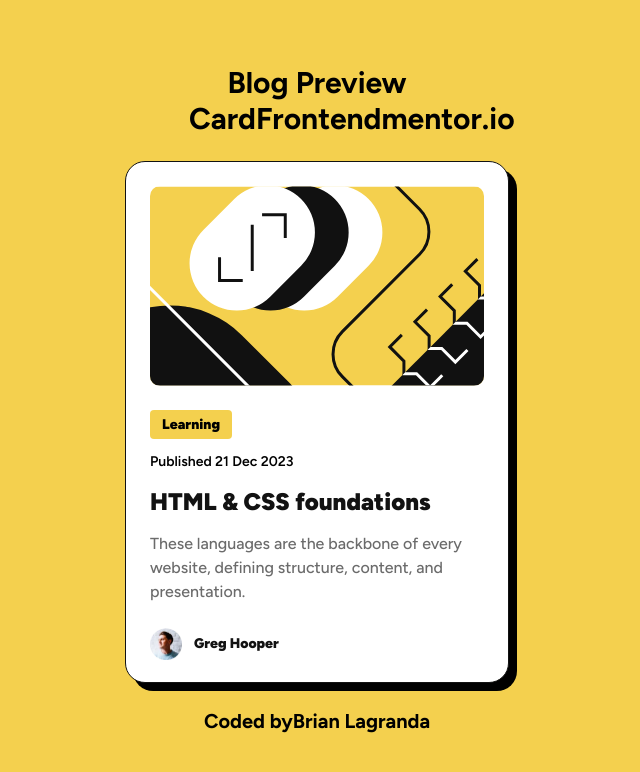
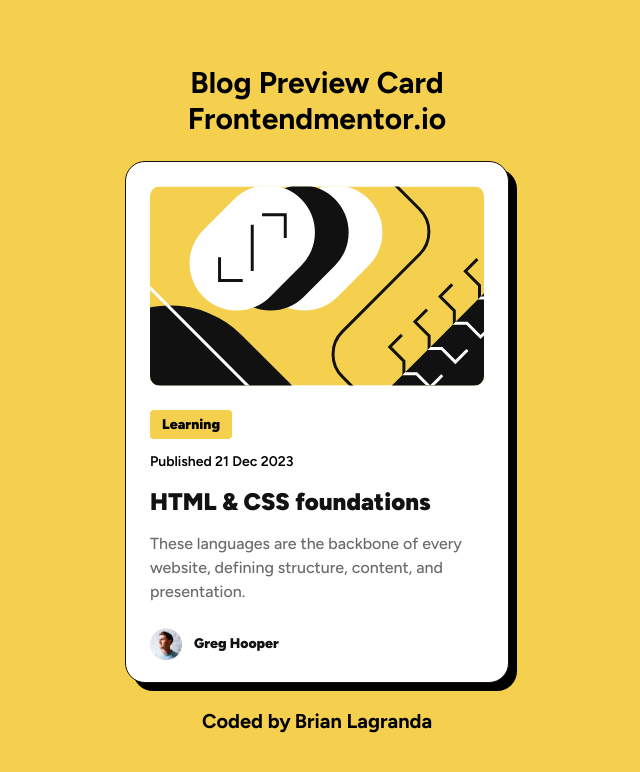
Before and after one commit to brianlagranda/blog-preview-card, a React (Vite) app: page / in a window 1280 px wide. Shown: the top 772 px of the page, without its empty margins (323-963 px from the left). Built offline with nearby package versions, Linux system fonts and the light colour scheme.

Commit message:
chore: Fix gap issue between fonts

```diff
--- a/src/App.tsx
+++ b/src/App.tsx
@@ -3,13 +3,16 @@
 function App() {
   return (
     <>
-      <header className='select-none'>
-        <h1 className='text-center text-3xl font-bold font-figtree mb-6 text-wrap w-64 mx-auto'>
+      <header className='select-none flex flex-col justify-center items-center'>
+        <h1 className='text-center text-3xl font-bold font-figtree text-wrap mx-auto'>
           Blog Preview Card
-          <a href='https://www.frontendmentor.io/' className='hover:text-white'>
-            Frontendmentor.io
-          </a>
         </h1>
+        <a
+          href='https://www.frontendmentor.io/'
+          className='hover:text-white text-center text-3xl font-bold font-figtree text-wrap mx-auto mb-6'
+        >
+          Frontendmentor.io
+        </a>
       </header>
       <main>
         <BlogCard />
@@ -19,7 +22,7 @@
           Coded by
           <a
             href='https://github.com/brianlagranda'
-            className='hover:text-white'
+            className='hover:text-white pl-1'
           >
             Brian Lagranda
           </a>
```
